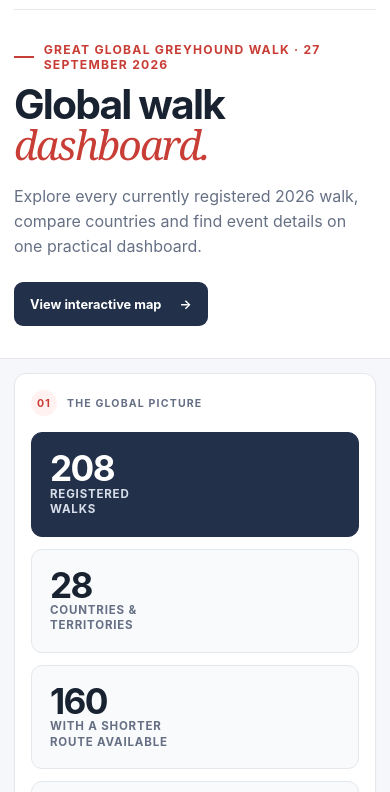
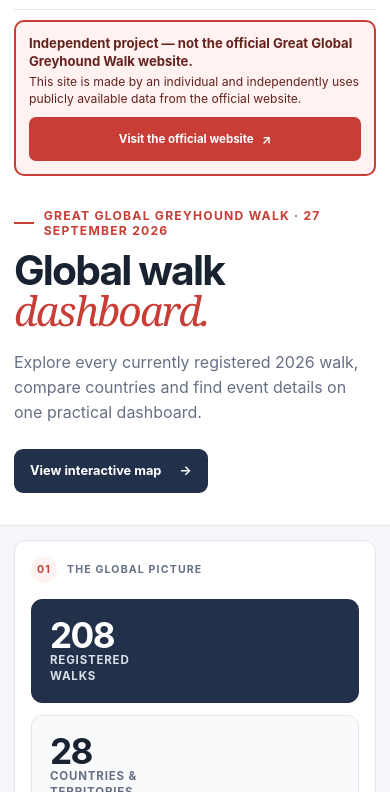
Before and after one commit to WallyWebdev/gggw-stats, an Astro site: page / in a window 390 px wide. Shown: the part 52-844 px from the top of the page. Built offline with nearby package versions, Linux system fonts and the light colour scheme; Astro itself is replaced by a stand-in of ours.

Commit message:
fix: clarify independent GGGW site status

```diff
--- a/src/pages/index.astro
+++ b/src/pages/index.astro
@@ -54,6 +54,14 @@
           <a href="#walks">Walks</a>
         </div>
       </nav>
+
+      <aside class="independence-notice" aria-label="Independent website notice">
+        <div>
+          <strong>Independent project — not the official Great Global Greyhound Walk website.</strong>
+          <span>This site is made by an individual and independently uses publicly available data from the official website.</span>
+        </div>
+        <a href="https://greatglobalgreyhoundwalk.co.uk/" target="_blank" rel="noopener">Visit the official website <span aria-hidden="true">↗</span></a>
+      </aside>
 
       <div id="top" class="hero-grid">
         <div class="hero-copy">
--- a/src/styles/global.css
+++ b/src/styles/global.css
@@ -44,6 +44,13 @@
   .nav-links { display: flex; gap: 8px; }
   .nav-links a { min-height: 40px; padding: 0 13px; display: grid; place-items: center; border-radius: 8px; color: #475467; text-decoration: none; font-size: .82rem; font-weight: 650; }
   .nav-links a:hover { color: var(--ink); background: var(--paper); }
+
+  .independence-notice { width: min(1240px, calc(100% - 40px)); margin: 14px auto 0; padding: 13px 15px; display: flex; justify-content: space-between; align-items: center; gap: 18px; border: 2px solid var(--red); border-radius: 10px; color: #65231f; background: var(--red-soft); }
+  .independence-notice > div { display: grid; gap: 3px; }
+  .independence-notice strong { font-size: .82rem; line-height: 1.35; }
+  .independence-notice span { font-size: .76rem; line-height: 1.4; }
+  .independence-notice a { min-height: 44px; flex: 0 0 auto; padding: 0 13px; display: inline-flex; align-items: center; gap: 8px; border-radius: 7px; color: #fff; background: var(--red); text-decoration: none; font-size: .72rem; font-weight: 750; white-space: nowrap; }
+  .independence-notice a:hover { background: #a82f29; }
 
   .hero-grid { width: min(1240px, calc(100% - 40px)); min-height: 310px; margin: 0 auto; padding: 34px 0 38px; display: grid; grid-template-columns: minmax(0, 1fr) minmax(300px, 430px); align-items: center; gap: 46px; }
   .eyebrow { display: flex; align-items: center; gap: 10px; margin-bottom: 13px; color: var(--red); font-size: .76rem; text-transform: uppercase; letter-spacing: .1em; font-weight: 750; }
@@ -169,9 +176,11 @@
     .walk-card { grid-template-columns: 42px minmax(200px, 1fr) minmax(220px, .8fr) auto; }
   }
   @media (max-width: 760px) {
-    .topbar, .hero-grid, main { width: calc(100% - 28px); }
+    .topbar, .independence-notice, .hero-grid, main { width: calc(100% - 28px); }
     .topbar { min-height: 62px; }
     .nav-links { display: none; }
+    .independence-notice { margin-top: 10px; padding: 13px; align-items: flex-start; flex-direction: column; gap: 10px; }
+    .independence-notice a { width: 100%; justify-content: center; }
     .hero-grid { min-height: 0; padding: 32px 0; grid-template-columns: 1fr; }
     .hero-figure { display: none; }
     h1 { font-size: 2.55rem; }
```
Also changed, not shown: playwright.config.ts (+5 -3 lines), tests/site.spec.ts (+4 -0 lines).
